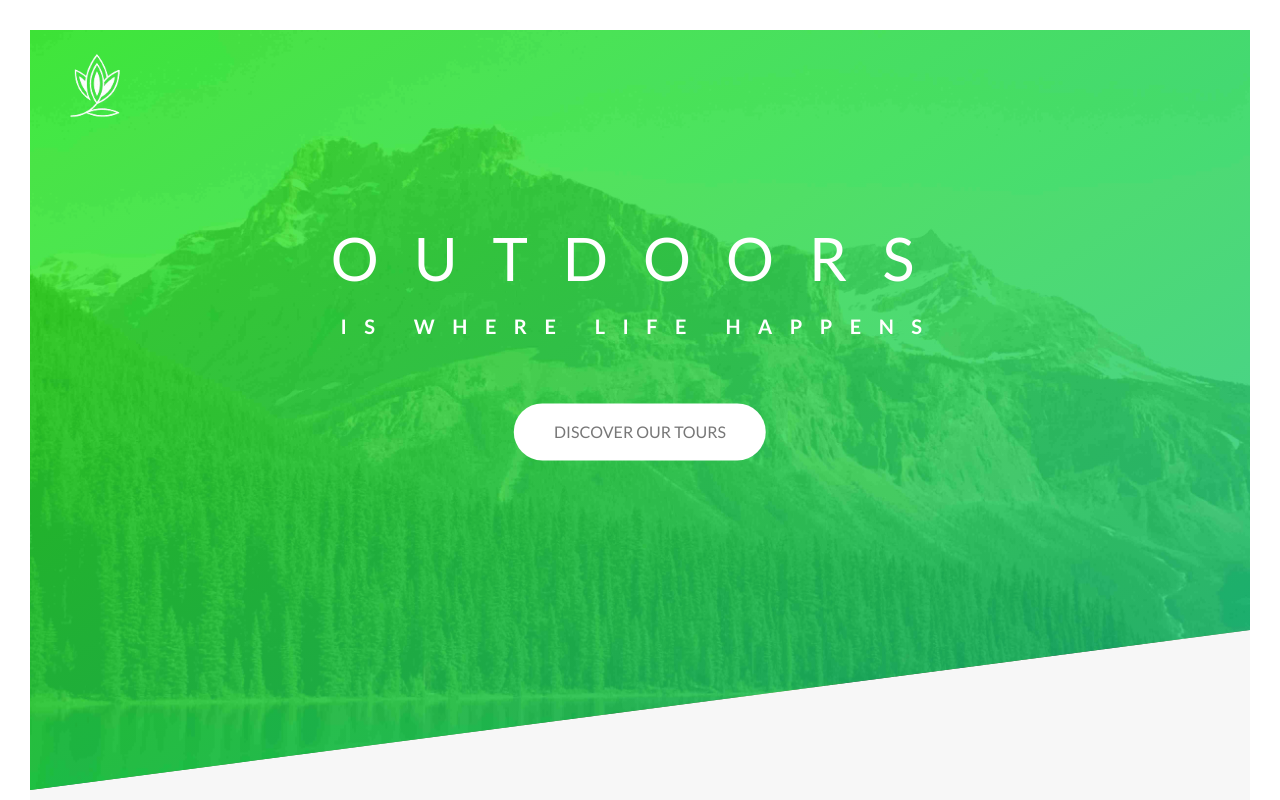
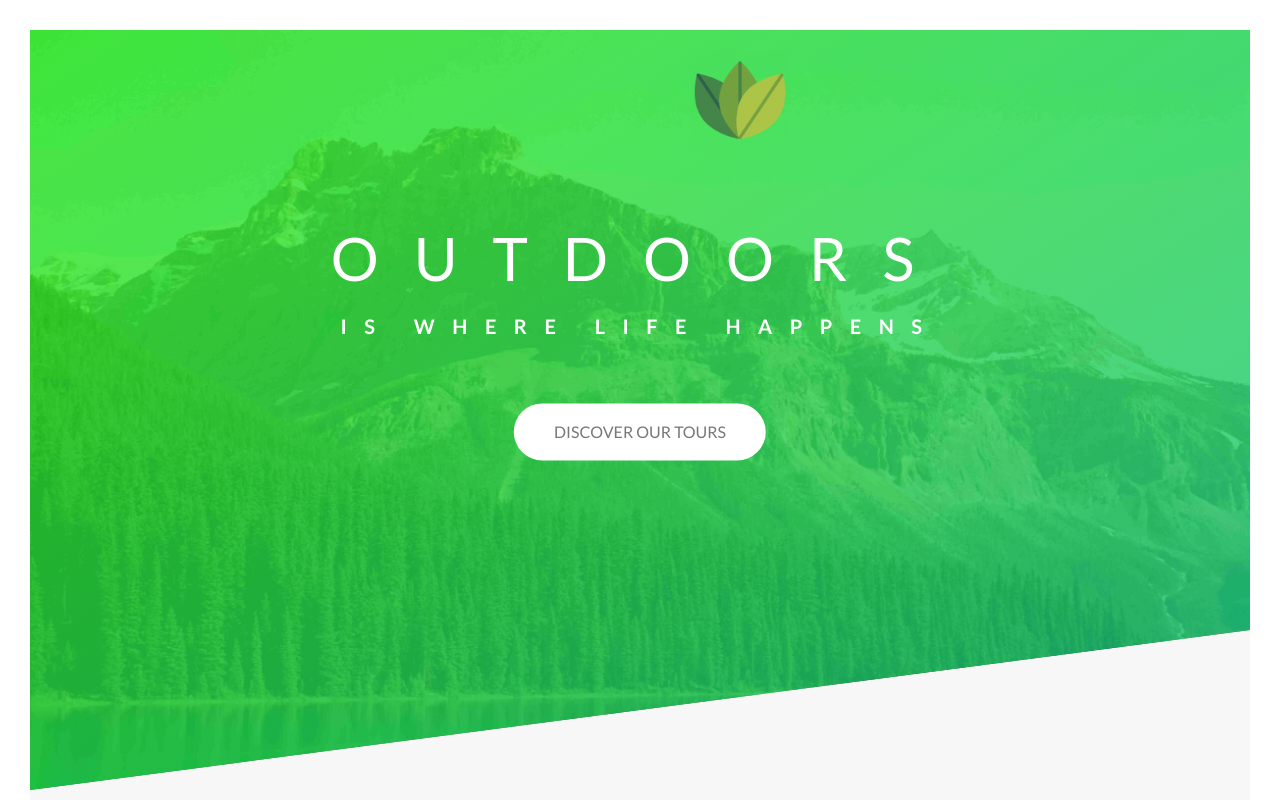
Before and after one commit to mayankmehta19032003/Greenify, a website: page index.html in a window 1280 px wide. Shown: the top 800 px of the page. Drawn offline with Linux system fonts and the light colour scheme.

Commit message:
fix changes in logo

```diff
--- a/index.html
+++ b/index.html
@@ -7,7 +7,7 @@
     <link
       rel="icon"
       type="image/png"
-      href="https://cdn0.iconfinder.com/data/icons/sprout-2/512/N_T_1286Artboard_1_copy_10-256.png"
+      href="./images/logo.png"
     />
 
     <link rel="preconnect" href="https://fonts.googleapis.com" />
@@ -25,7 +25,7 @@
   <body>
     <header class="header">
       <div class="header__logo-box">
-        <img src="./images/logo-white.png" alt="logo" class="header__logo" />
+        <img src="./images/logo.png" alt="logo" class="header__logo" />
       </div>
 
       <div class="header__text-box">
--- a/sass/layouts/_header.scss
+++ b/sass/layouts/_header.scss
@@ -13,12 +13,12 @@
 
     &__logo-box {
       position: absolute;
-      top: 1rem;
-      left: -1rem;
+      top: 2rem;
+      left: 66rem;
     }
 
     &__logo {
-      height: 15rem;
+      height: 10rem;
     }
 
     &__text-box {
```
Also changed, not shown: css/style.css, images/logo-white.png (deleted), images/logo.png (added).
